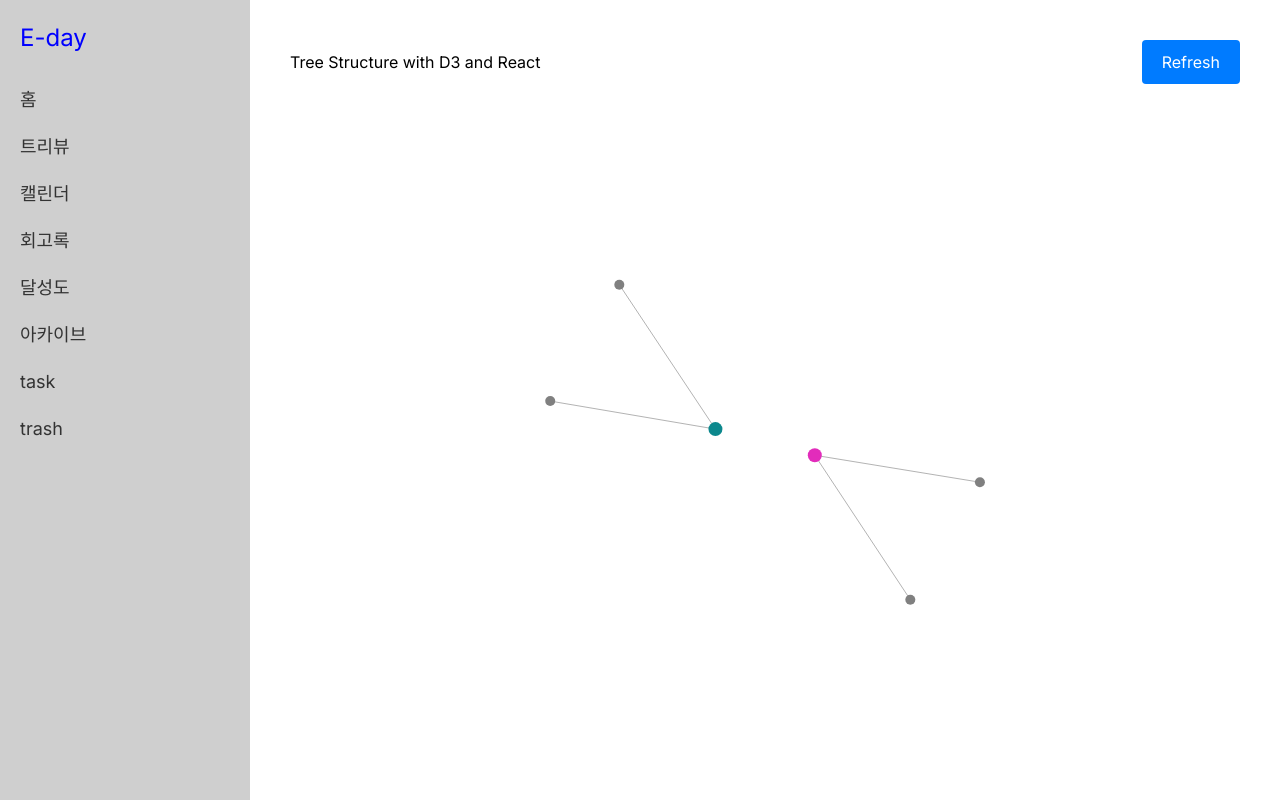
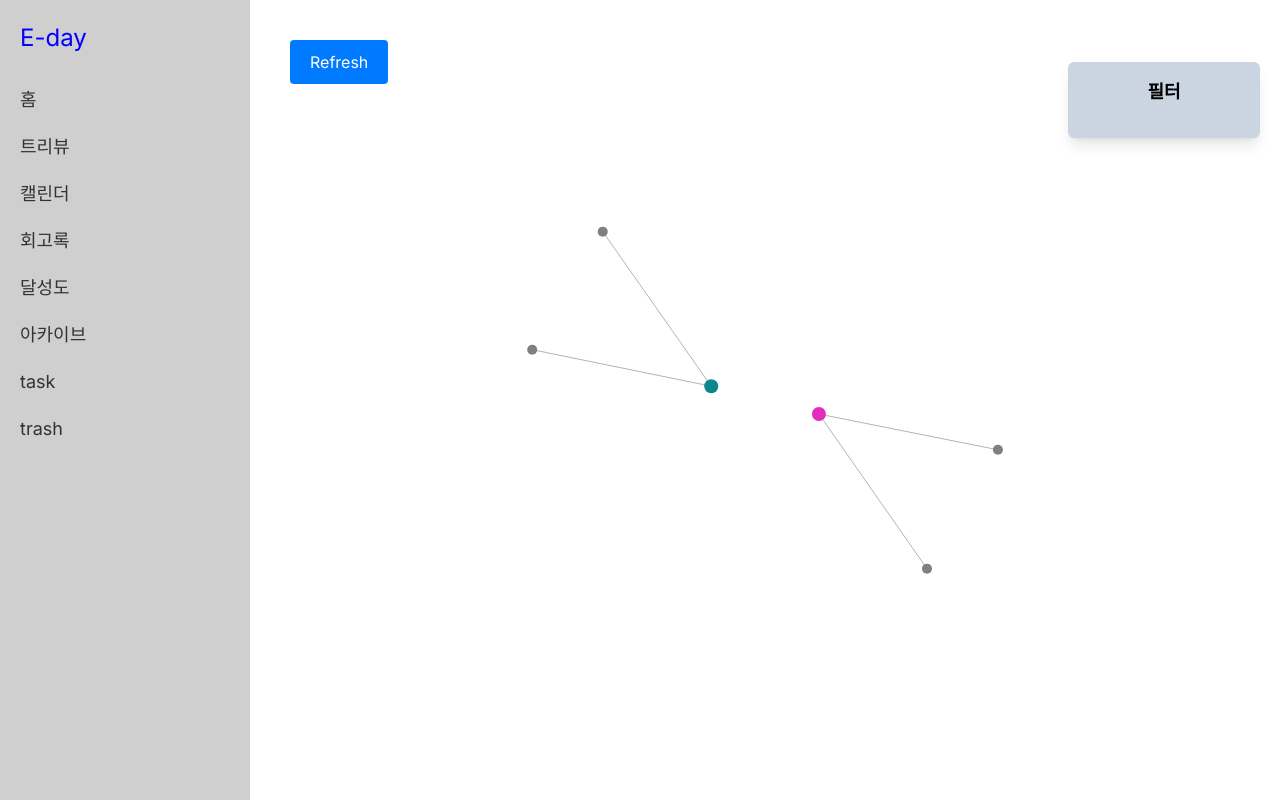
Before and after one commit to Team-MoLU/E-DAY-Next.js, a Next.js app: page /app/tree-view in a window 1280 px wide. Built offline with nearby package versions, Linux system fonts and the light colour scheme.

Commit message:
[feature/EASY-56-treeview] feat: 트리뷰 필터 영역 생성 및 div 구조 변경

```diff
--- a/src/app/app/tree-view/page.js
+++ b/src/app/app/tree-view/page.js
@@ -2,6 +2,7 @@
 import React, { useState, useRef, useEffect, useCallback } from "react";
 import { useRouter } from "next/navigation";
 import Tree from "../../../components/Tree";
+import TreeFilter from "@/components/TreeFilter";
 
 export default function TreeViewPage() {
   const [refreshKey, setRefreshKey] = useState(0);
@@ -55,21 +56,13 @@ export default function TreeViewPage() {
       }}
     >
       <div
-        style={{
-          padding: "20px",
-          display: "flex",
-          alignItems: "center",
-          justifyContent: "space-between",
-        }}
-      >
-        <h1>Tree Structure with D3 and React</h1>
-        <button onClick={handleRefresh}>Refresh</button>
-      </div>
-      <div
         ref={containerRef}
         style={{
-          flexGrow: 1,
-          position: "relative",
+          position: "absolute",
+          top: 0,
+          left: 0,
+          right: 0,
+          bottom: 0,
           overflow: "hidden",
         }}
         onContextMenu={handleContextMenu}
@@ -83,6 +76,22 @@ export default function TreeViewPage() {
           />
         )}
       </div>
+      <div
+        style={{
+          position: "absolute",
+          top: 0,
+          left: 0,
+          right: 0,
+          padding: "20px",
+          display: "flex",
+          alignItems: "center",
+          justifyContent: "space-between",
+          zIndex: 10,
+        }}
+      >
+        <button onClick={handleRefresh}>Refresh</button>
+        <TreeFilter />
+      </div>
     </div>
   );
 }
--- /dev/null
+++ b/src/components/TreeFilter.js
@@ -0,0 +1,19 @@
+import React, { useState } from "react";
+
+const TreeFilter = () => {
+  //const [isOpen, setIsOpen] = useState(false);
+
+  return (
+    <div className="relative">
+      {
+        <div className="fixed right-5 bg-slate-300 rounded-md shadow-lg p-4 w-48 z-50">
+          <div className="flex justify-center items-center mb-4">
+            <h3 className="text-lg font-bold">필터</h3>
+          </div>
+        </div>
+      }
+    </div>
+  );
+};
+
+export default TreeFilter;
```
